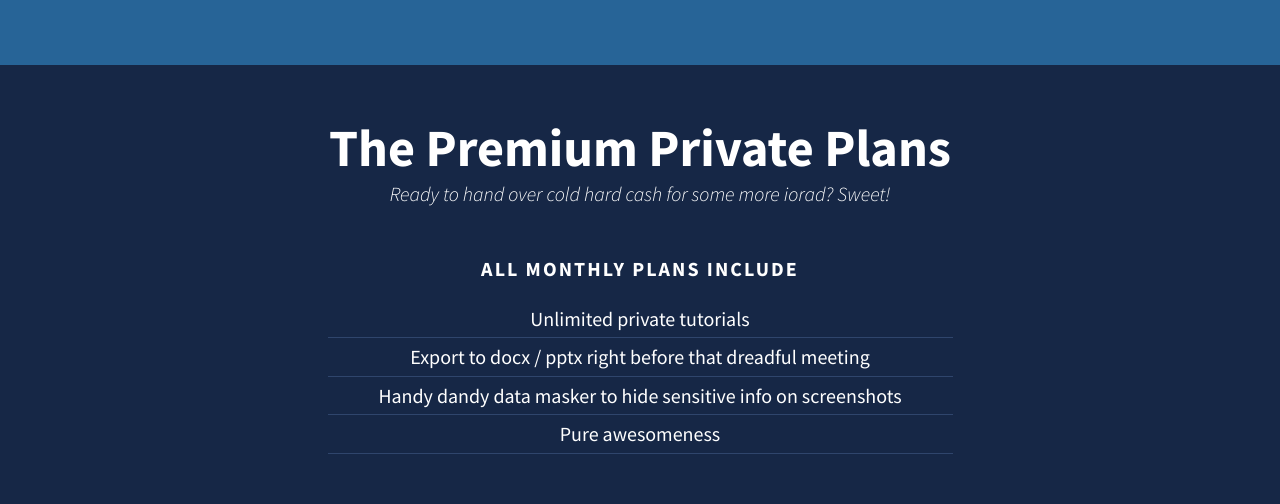
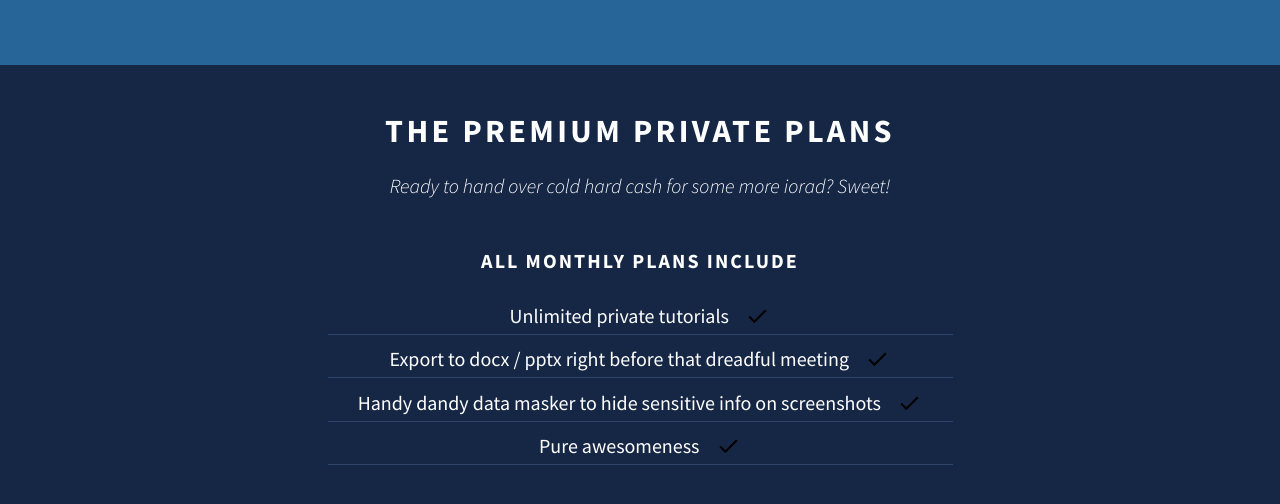
Before and after one commit to metamn/iorad, a Jekyll site: the page built from index.html, in a window 1280 px wide. Shown: the top 504 px of the page. Built offline with Jekyll 4.4.1, drawn with Linux system fonts in a browser that asks for light colours; nearby versions of some CDN libraries.

Commit message:
Adding the checkmark icon to all plans

```diff
--- a/_includes/structures/all-plans.html
+++ b/_includes/structures/all-plans.html
@@ -7,10 +7,25 @@
     </p>
 
     <ul>
-      <li>Unlimited private tutorials</li>
-      <li>Export to docx / pptx right before that dreadful meeting</li>
-      <li>Handy dandy data masker to hide sensitive info on screenshots</li>
-      <li>Pure awesomeness</li>
+      <li>
+        <span>Unlimited private tutorials</span>
+        <span class="checkmark">{% include atoms/svg.html svg="icon_61754.svg" png="icon_61754.png" title="Unlimited private tutorials" %}</span>
+      </li>
+
+      <li>
+        <span>Export to docx / pptx right before that dreadful meeting</span>
+        <span class="checkmark">{% include atoms/svg.html svg="icon_61754.svg" png="icon_61754.png" title="Export to docx / pptx right before that dreadful meeting" %}</span>
+      </li>
+
+      <li>
+        <span>Handy dandy data masker to hide sensitive info on screenshots</span>
+        <span class="checkmark">{% include atoms/svg.html svg="icon_61754.svg" png="icon_61754.png" title="Handy dandy data masker to hide sensitive info on screenshots" %}</span>
+      </li>
+
+      <li>
+        <span>Pure awesomeness</span>
+        <span class="checkmark">{% include atoms/svg.html svg="icon_61754.svg" png="icon_61754.png" title="Pure awesomeness" %}</span>
+      </li>
     </ul>
   </div>
 </article>
--- a/assets/styles/atoms/fonts.scss
+++ b/assets/styles/atoms/fonts.scss
@@ -30,7 +30,9 @@
   } @elseif ($type == title) {
     font-family: 'Source Sans Pro', sans-serif;
     font-weight: 700;
-    font-size: $heading-level-4;
+    font-size: $heading-level-2;
+    @include uppercase;
+    line-height: 1;
 
   } @elseif ($type == subtitle) {
     font-family: 'Source Sans Pro', sans-serif;
--- a/assets/styles/screen.css
+++ b/assets/styles/screen.css
@@ -44,13 +44,15 @@
 
 html.pricing body #pricing #title { text-align: center; margin: 2.5em 0; }
 html.pricing body #pricing #title .container { text-align: center; display: inline-block; padding-left: 1.25em; padding-right: 1.25em; width: calc(100% - 2.5em); max-width: 62.5em; }
-html.pricing body #pricing #title .container h1 { font-family: 'Source Sans Pro', sans-serif; font-weight: 700; font-size: 2.6154em; }
-html.pricing body #pricing #title .container p { font-family: 'Source Sans Pro', sans-serif; font-weight: 300; font-style: italic; }
+html.pricing body #pricing #title .container h1 { font-family: 'Source Sans Pro', sans-serif; font-weight: 700; font-size: 1.6154em; text-transform: uppercase; letter-spacing: 0.10417em; line-height: 1; }
+html.pricing body #pricing #title .container p { font-family: 'Source Sans Pro', sans-serif; font-weight: 300; font-style: italic; margin-top: 1.25em; }
 html.pricing body #pricing #all-plans { text-align: center; }
 html.pricing body #pricing #all-plans .container { text-align: center; display: inline-block; padding-left: 1.25em; padding-right: 1.25em; width: calc(100% - 2.5em); max-width: 31.25em; }
 html.pricing body #pricing #all-plans .container p { font-family: 'Source Sans Pro', sans-serif; font-weight: 700; text-transform: uppercase; letter-spacing: 0.10417em; }
 html.pricing body #pricing #all-plans .container ul { margin-top: 1.25em; font-family: 'Source Sans Pro', sans-serif; font-weight: 400; }
 html.pricing body #pricing #all-plans .container ul li { margin-bottom: 0.3125em; padding-bottom: 0.3125em; border-bottom: 1px solid #2f456c; }
+html.pricing body #pricing #all-plans .container ul li span.checkmark { margin-left: 0.625em; }
+html.pricing body #pricing #all-plans .container ul li span.checkmark img { max-height: 1.25em; position: relative; top: 0.3125em; }
 html.pricing body #pricing #primary-plans { display: none; }
 html.pricing body #pricing #secondary-plans { display: none; }
 html.pricing body #faq { display: none; }
--- a/assets/styles/structures/title.scss
+++ b/assets/styles/structures/title.scss
@@ -10,6 +10,7 @@
 
     p {
       @include font(subtitle);
+      margin-top: $gutter;
     }
   }
 }
```
Also changed, not shown: assets/styles/structures/all-plans.scss (+14 -0 lines), assets/images/icon_61754.png (added), assets/images/icon_61754.svg (added), 7 other files.
